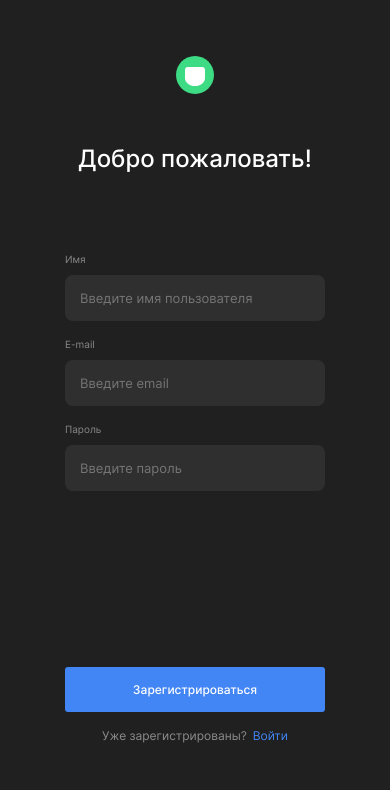
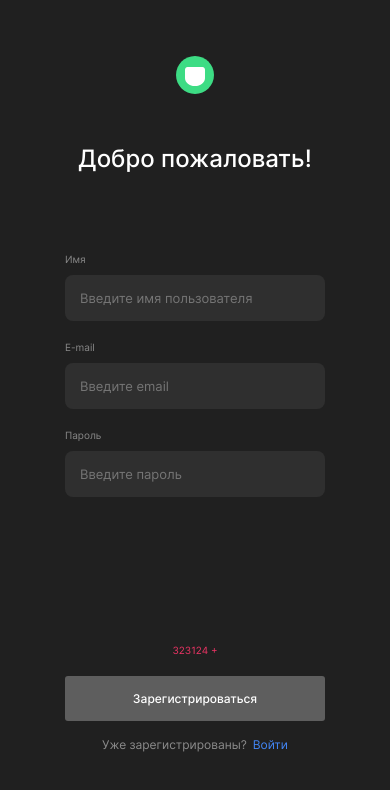
Before and after one commit to BarahBabah/movies-explorer-frontend, a React (Create React App) app: page /signup in a window 390 px wide. Shown: the top 790 px of the page. Built offline with nearby package versions, Linux system fonts and the light colour scheme.

Commit message:
first level-3

```diff
--- a/public/index.html
+++ b/public/index.html
@@ -2,6 +2,8 @@
 <html lang="ru">
   <head>
     <meta charset="utf-8" />
+    <meta name="viewport" content="width=device-width, initial-scale=1" />
+    <meta name="theme-color" content="#000000" />
     <title>Diplom</title>
   </head>
   <body class="page">
--- a/src/components/Autorize/Autorize.css
+++ b/src/components/Autorize/Autorize.css
@@ -39,11 +39,19 @@
 }
 
 .autorize__label_error {
-  margin-top: 5px;
+  margin-top: 8px;
   color: #ee3465;
   opacity: 0;
 }
-
+.autorize__label_error-submit {
+  margin: 0;
+  margin-top: calc(73px - 20px - 12px);
+  opacity: 1;
+  text-align: center;
+}
+.autorize__label_error-submit_login {
+  margin-top: calc(161px - 20px - 12px);
+}
 .autorize__input {
   margin-top: 10px;
   padding: 15px;
@@ -57,7 +65,7 @@
 }
 
 .autorize__submit {
-  margin-top: 73px;
+  margin-top: 20px;
   border: none;
   color: #ffffff;
   background: #4285f4;
@@ -75,7 +83,7 @@
 }
 
 .autorize__submit_login {
-  margin-top: 161px;
+  margin-top: 20px;
 }
 
 .autorize__paragraph {
@@ -118,9 +126,14 @@
     align-items: center;
     flex-direction: column;
   }
-
+  .autorize__label_error-submit {
+    margin-top: calc(159px - 20px - 12px);
+  }
+  .autorize__label_error-submit_login {
+    margin-top: calc(248px - 20px - 12px);
+  }
   .autorize__submit {
-    margin-top: 159px;
+    margin-top: 20px;
     font-size: 12px;
     line-height: 15px;
     min-height: 45px;
@@ -128,7 +141,7 @@
   }
 
   .autorize__submit_login {
-    margin-top: 248px;
+    margin-top: 20px;
   }
 
   .autorize__heading {
--- a/src/components/Autorize/Login.jsx
+++ b/src/components/Autorize/Login.jsx
@@ -66,6 +66,9 @@ function Login({ onAuthorize }) {
             >
               Что-то пошло не так...
             </label>
+            <label className="autorize__label autorize__label_error autorize__label_error-submit autorize__label_error-submit_login">
+              323124
+            </label>
             <button
               type="submit"
               className="autorize__submit autorize__submit_login button-hover"
--- a/src/components/Autorize/Register.jsx
+++ b/src/components/Autorize/Register.jsx
@@ -2,25 +2,14 @@ import { useState } from "react";
 import logo from "./../../images/logo.svg";
 import { Link } from "react-router-dom";
 import "./Autorize.css";
+import useFormWithValidation from "../../hooks/useFormWithValidation";
 function Register({ onRegister }) {
-  const [email, setEmail] = useState("");
-  const [password, setPassword] = useState("");
-  const [name, setName] = useState("");
-
-  function handleNameChange(e) {
-    setName(e.target.value);
-  }
-  function handleEmailChange(e) {
-    setEmail(e.target.value);
-  }
-
-  function handlePasswordChange(e) {
-    setPassword(e.target.value);
-  }
+  const { values, handleChange, errors, isValid, resetForm } =
+    useFormWithValidation(); // Используем useFormWithValidation хук
 
   function handleSubmit(e) {
     e.preventDefault();
-    onRegister(email, password, name);
+    onRegister(values.email, values.password, values.name);
   }
 
   return (
@@ -31,68 +20,86 @@ function Register({ onRegister }) {
             <img className="autorize__logo" src={logo} alt="логотип" />
           </Link>
           <h1 className="autorize__heading">Добро пожаловать!</h1>
-          <form className="autorize__form" onSubmit={handleSubmit}>
+          <form className="autorize__form" onSubmit={handleSubmit} noValidate>
             <label htmlFor="name" className="autorize__label">
               Имя
             </label>
             <input
               id="name"
+              name="name"
               className="autorize__input"
               type="text"
-              value={name}
+              value={values.name || ""}
               required
               placeholder="Введите имя пользователя"
               minLength={2}
               maxLength={30}
-              onChange={handleNameChange}
+              onChange={handleChange}
             />
             <label
               htmlFor="name"
-              className="autorize__label autorize__label_error"
+              className={`autorize__label autorize__label_error ${
+                errors.name ? "has-error" : ""
+              }`}
             >
-              Что-то пошло не так...
+              {errors.name || "Что-то пошло не так..."}
             </label>
             <label htmlFor="email" className="autorize__label">
               E-mail
             </label>
             <input
               id="email"
+              name="email"
               className="autorize__input"
               type="email"
-              value={email}
+              value={values.email || ""}
               placeholder="Введите email"
               required
               autoComplete="username"
-              onChange={handleEmailChange}
+              onChange={handleChange}
             />
             <label
               htmlFor="email"
-              className="autorize__label autorize__label_error"
+              className={`autorize__label autorize__label_error ${
+                errors.email ? "has-error" : ""
+              }`}
             >
-              Что-то пошло не так...
+              {errors.email || "Что-то пошло не так..."}
             </label>
             <label htmlFor="password" className="autorize__label">
               Пароль
             </label>
             <input
               id="password"
+              name="password"
               className="autorize__input"
               type="password"
               autoComplete="current-password"
-              value={password}
+              value={values.password || ""}
               placeholder="Введите пароль"
               required
               minLength={8}
               maxLength={30}
-              onChange={handlePasswordChange}
+              onChange={handleChange}
             />
             <label
               htmlFor="password"
-              className="autorize__label autorize__label_error"
+              className={`autorize__label autorize__label_error ${
+                errors.password ? "has-error" : ""
+              }`}
             >
-              Что-то пошло не так...
+              {errors.password || "Что-то пошло не так..."}
             </label>
-            <button type="submit" className="autorize__submit button-hover">
+            <label className="autorize__label autorize__label_error autorize__label_error-submit">
+              323124 + {errors.password}
+            </label>
+            <button
+              type="submit"
+              disabled={!isValid}
+              className={`autorize__submit ${
+                !isValid ? "disabled" : "button-hover"
+              }`}
+            >
               Зарегистрироваться
             </button>
           </form>
--- /dev/null
+++ b/src/css/mixins/disabled.css
@@ -0,0 +1,5 @@
+button:disabled {
+  background-color: rgba(239, 239, 239, 0.3);
+  color: #ffffff;
+  border-color: rgba(118, 118, 118, 0.3);
+}
--- /dev/null
+++ b/src/css/mixins/has-error.css
@@ -0,0 +1,3 @@
+.has-error {
+  opacity: 1;
+}
--- /dev/null
+++ b/src/hooks/useFormWithValidation.js
@@ -0,0 +1,40 @@
+import { useCallback, useState } from "react";
+
+//хук управления формой и валидации формы
+function useFormWithValidation() {
+  const [values, setValues] = useState({});
+  const [errors, setErrors] = useState({});
+  const [isValid, setIsValid] = useState(false);
+
+  // Добавляем состояние для регулярного выражения и сообщения об ошибке для email
+  const emailRegex = /^[a-zA-Z0-9._%+-]+@[a-zA-Z0-9.-]+\.[a-zA-Z]{2,}$/;
+  const emailErrorMessage = "Введите корректный email";
+
+  const handleChange = (event) => {
+    const target = event.target;
+    const name = target.name;
+    const value = target.value;
+    setValues({ ...values, [name]: value });
+    setErrors({ ...errors, [name]: target.validationMessage });
+
+    // Проверяем email на соответствие регулярному выражению и обновляем ошибку
+    if (name === "email") {
+      const isValidEmail = emailRegex.test(value);
+      setErrors({ ...errors, [name]: isValidEmail ? "" : emailErrorMessage });
+    }
+
+    setIsValid(target.closest("form").checkValidity());
+  };
+
+  const resetForm = useCallback(
+    (newValues = {}, newErrors = {}, newIsValid = false) => {
+      setValues(newValues);
+      setErrors(newErrors);
+      setIsValid(newIsValid);
+    },
+    [setValues, setErrors, setIsValid]
+  );
+
+  return { values, handleChange, errors, isValid, resetForm };
+}
+export default useFormWithValidation;
--- a/src/vendor/index.css
+++ b/src/vendor/index.css
@@ -3,6 +3,8 @@
 @import url(./fonts/inter.css);
 /* @import url(./../css/common/section.css); */
 @import url(./../css/mixins/hover.css);
+@import url(./../css/mixins/has-error.css);
+@import url(./../css/mixins/disabled.css);
 .page {
   height: 100%;
   width: 100%;
```
